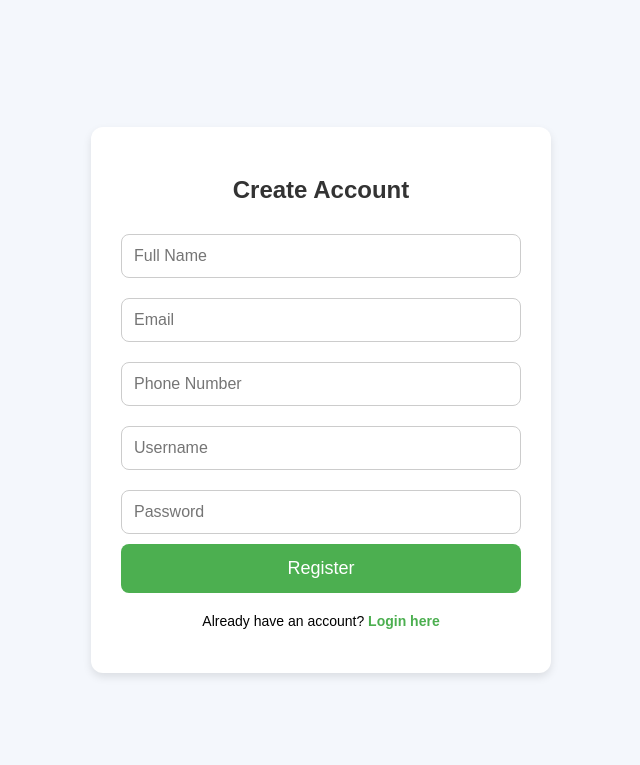
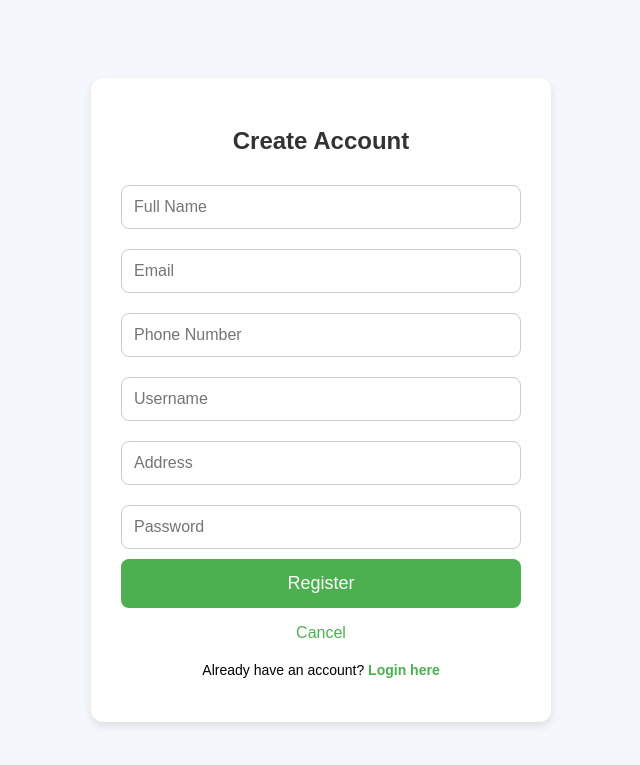
Before and after one commit to adrian-dev-art/sq, a PHP site: page /sq-login/register.php in a window 1280 px wide. Shown: the top 765 px of the page, without its empty margins (319-959 px from the left). Run offline with PHP 8.4, Linux system fonts and the light colour scheme; some libraries are stand-ins or nearby versions.

Commit message:
add: address field by Dimas

```diff
--- a/register.php
+++ b/register.php
@@ -11,6 +11,7 @@ if ($_SERVER["REQUEST_METHOD"] == "POST") {
     $name = $_POST['name'];
     $email = $_POST['email'];
     $phone = $_POST['phone'];
+    $address = $_POST['address'];
     $username = $_POST['username'];
     $password = password_hash($_POST['password'], PASSWORD_BCRYPT);
 
@@ -34,8 +35,8 @@ if ($_SERVER["REQUEST_METHOD"] == "POST") {
         $verification_code = bin2hex(random_bytes(16));
 
         // Insert user data into the database
-        $sql = "INSERT INTO users (name, email, phone, username, password, verification_code, is_verified)
-                VALUES ('$name', '$email', '$phone', '$username', '$password', '$verification_code', FALSE)";
+        $sql = "INSERT INTO users (name, email, phone, username, address, password, verification_code, is_verified)
+                VALUES ('$name', '$email', '$phone', '$username', '$address', '$password', '$verification_code', FALSE)";
 
         if ($conn->query($sql) === TRUE) {
             // Send email with registration details and verification code
@@ -158,6 +159,7 @@ if ($_SERVER["REQUEST_METHOD"] == "POST") {
             font-size: 18px;
             cursor: pointer;
             transition: background-color 0.3s;
+            margin-bottom: 16px;
         }
 
         button:hover {
@@ -178,6 +180,11 @@ if ($_SERVER["REQUEST_METHOD"] == "POST") {
 
         .create-account a:hover {
             text-decoration: underline;
+        }
+
+        .btn-cancel {
+            text-decoration: none;
+            color: #4CAF50;
         }
 
         /* Alert styles */
@@ -220,8 +227,10 @@ if ($_SERVER["REQUEST_METHOD"] == "POST") {
         <input type="email" name="email" placeholder="Email" required><br>
         <input type="text" name="phone" placeholder="Phone Number" required><br>
         <input type="text" name="username" placeholder="Username" required><br>
+        <input type="text" name="address" placeholder="Address" required><br>
         <input type="password" name="password" placeholder="Password" required><br>
         <button type="submit">Register</button>
+        <a class="btn-cancel" href="/login.php">Cancel</a>
     </form>
 
     <div class="create-account">
```
